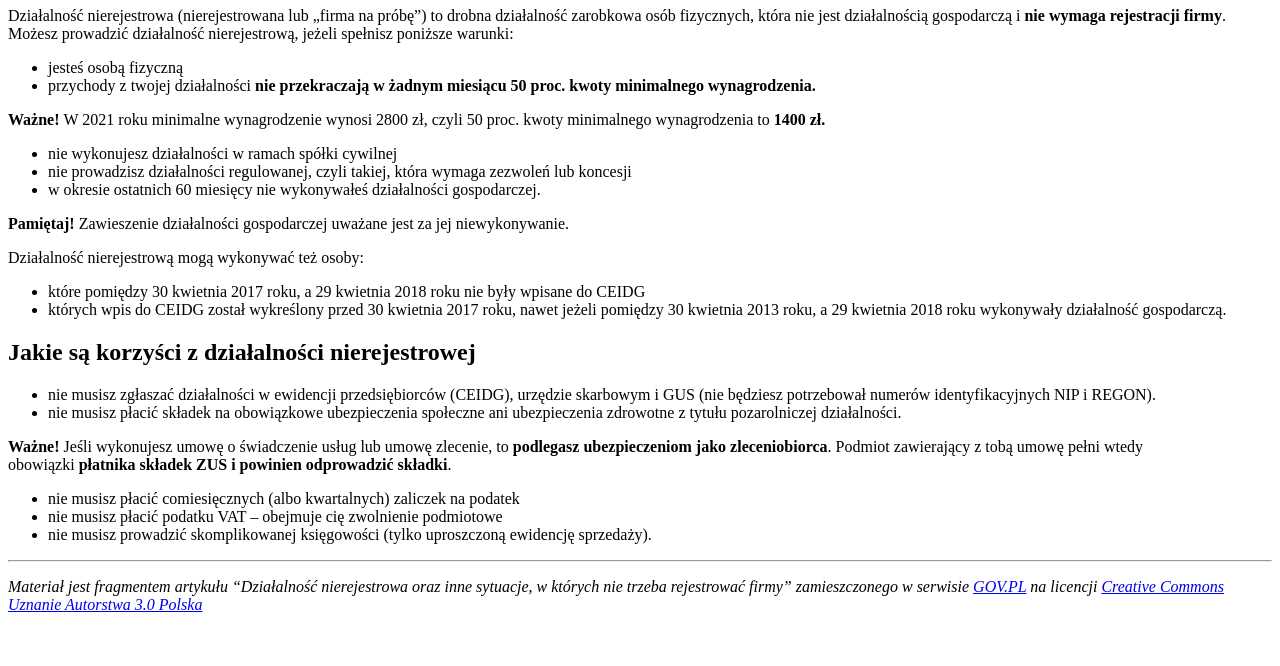
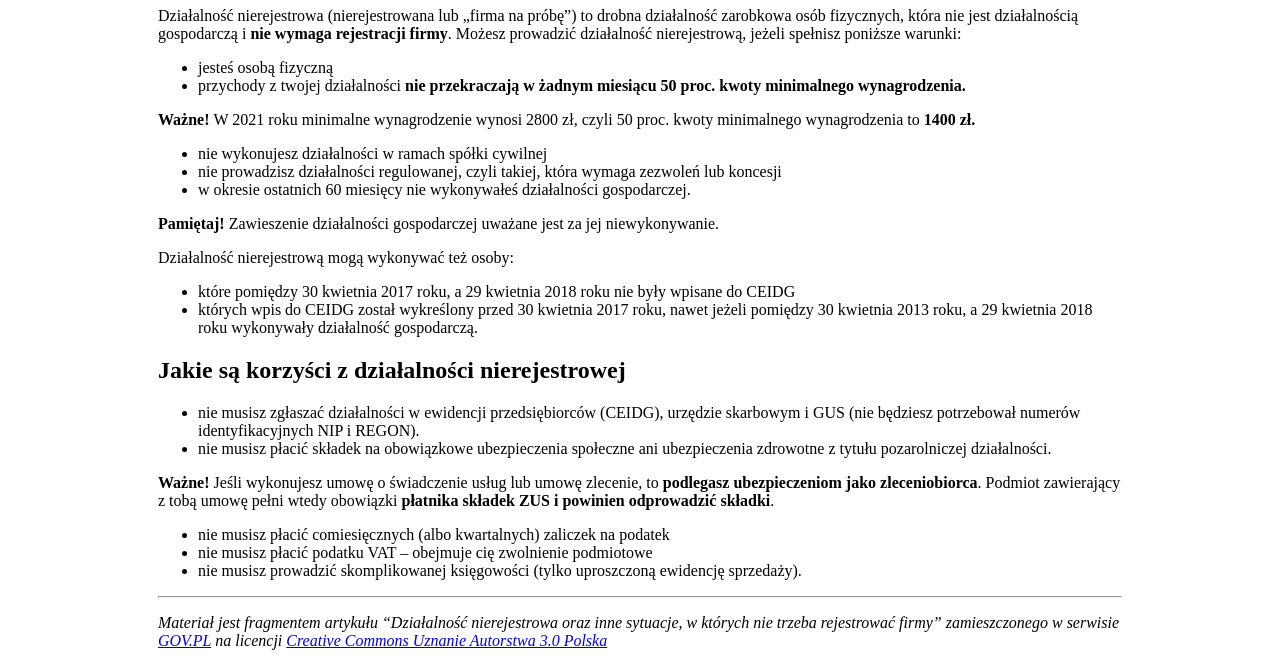
Before and after one commit to Lajmonka/lajmonka.github.io, a plain HTML site: page index.html in a window 1280 px wide. Shown: the part 189-855 px from the top of the page. Before the commit the page ends 819 px from the top, so only its background shows below. Drawn offline with Linux system fonts and the light colour scheme.

Commit message:
Update index.html

```diff
--- a/index.html
+++ b/index.html
@@ -7,6 +7,13 @@
   <link rel="manifest" href="/manifest.json">
   <meta name="theme-color" content="#317EFB"/>
   <meta name="description" content="Test pwa site">
+
+  <style>
+    html {
+      max-width: 980px;
+      margin: auto;
+    }
+  </style>
 </head>
 <body>
 
```
